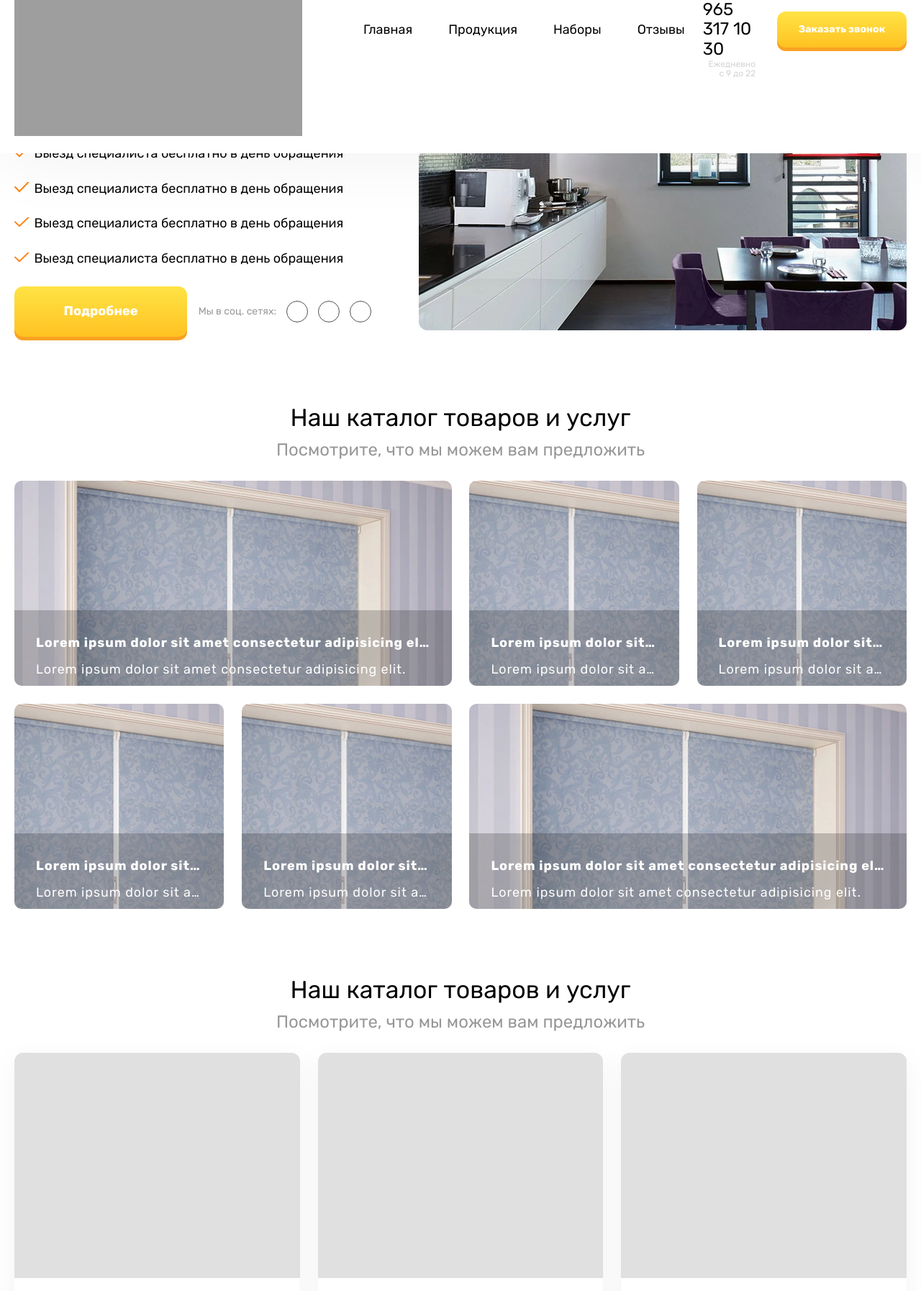
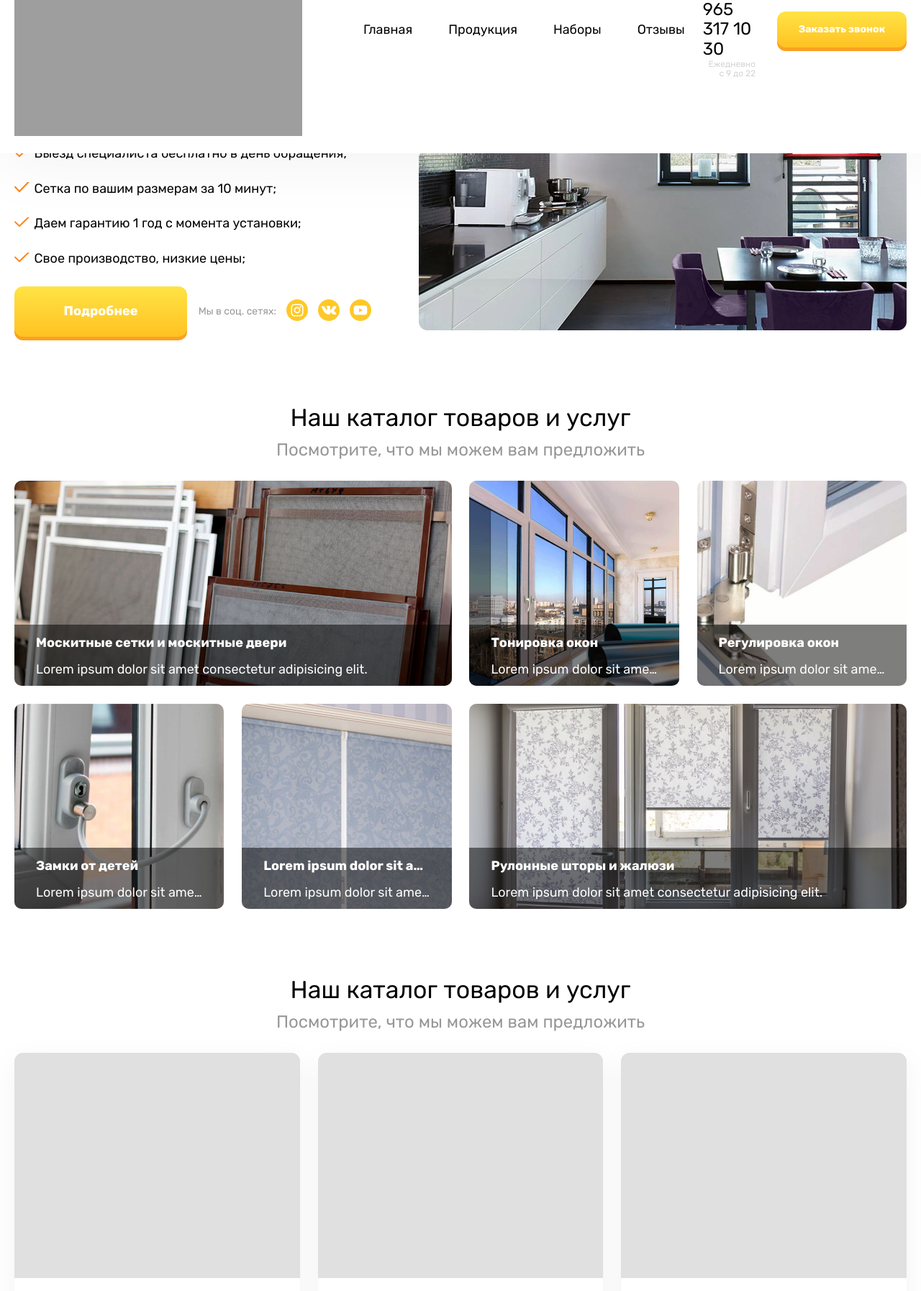
Before and after one commit to acr0matic/moskitsetki_msk, a PHP site: page / in a window 1280 px wide. Shown: the part 126-1920 px from the top of the page at 72% size. Run offline with PHP 8.4, Linux system fonts and the light colour scheme; style sheets or scripts are compiled from the project's sources; grey boxes are pictures that could not be loaded.

Commit message:
Сверстано модальное окно, частично загружен контент на сайт

```diff
--- a/src/index.html
+++ b/src/index.html
@@ -65,8 +65,8 @@
           <ul class="nav">
             <li class="nav-item"><a href="index.html" class="nav-link">Главная</a></li>
             <li class="nav-item"><a href="production.html" class="nav-link">Продукция</a></li>
-            <li class="nav-item"><a href="index.html" class="nav-link">Наборы</a></li>
-            <li class="nav-item"><a href="index.html" class="nav-link">Отзывы</a></li>
+            <li class="nav-item"><a href="#popular-kits" class="nav-link">Наборы</a></li>
+            <li class="nav-item"><a href="#feedback" class="nav-link">Отзывы</a></li>
           </ul>
         </nav>
         <div class="callback">
@@ -87,20 +87,20 @@
       <div class="container">
         <div class="wrapper">
           <div class="content">
-            <h1 class="title">Lorem ipsum dolor sit amet consectetur adipisicing elit. Maxime, atque.</h1>
+            <h1 class="title">Изготовление москитных сеток и рулонных штор на заказ</h1>
             <ul class="advantages">
-              <li class="advantages-item">Выезд специалиста бесплатно в день обращения</li>
-              <li class="advantages-item">Выезд специалиста бесплатно в день обращения</li>
-              <li class="advantages-item">Выезд специалиста бесплатно в день обращения</li>
-              <li class="advantages-item">Выезд специалиста бесплатно в день обращения</li>
+              <li class="advantages-item">Выезд специалиста бесплатно в день обращения;</li>
+              <li class="advantages-item">Сетка по вашим размерам за 10 минут;</li>
+              <li class="advantages-item">Даем гарантию 1 год с момента установки;</li>
+              <li class="advantages-item">Свое производство, низкие цены;</li>
             </ul>
             <div class="wrap">
               <button data-anchor-button="#catalog" class="button button-large">Подробнее</button>
               <div class="social">
                 <span>Мы в соц. сетях:</span>
-                <a href="" class="social-link"><img src="" alt=""></a>
-                <a href="" class="social-link"><img src="" alt=""></a>
-                <a href="" class="social-link"><img src="" alt=""></a>
+                <a href="https://www.instagram.com/moskitsetki_msk/" target="_blank" class="social-link"><img class="social-icon" src="img/icons/instagram.svg" alt=""></a>
+                <a href="https://vk.com/moskitsetki_msk" class="social-link" target="_blank"><img class="social-icon" src="img/icons/vk.svg" alt=""></a>
+                <a href="" class="social-link" target="_blank"><img class="social-icon" src="img/icons/youtube.svg" alt=""></a>
               </div>
               <!-- /.social -->
             </div>
@@ -123,10 +123,43 @@
         <!-- /.section-title -->
         <div class="catalog-cards">
           <div class="catalog-card">
+            <a class="item-wrapper" href="production.html">
+              <img src="img/catalog/moskit-setka.jpg" alt="" class="catalog-image">
+              <div class="catalog-description">
+                <h3 class="catalog-heading">Москитные сетки и москитные двери</h3>
+                <p class="catalog-text">Lorem ipsum dolor sit amet consectetur adipisicing elit.</p>
+              </div>
+              <!-- /.catalog-description -->
+            </a>
+          </div>
+          <!-- /.catalog-card -->
+          <div class="catalog-card">
             <a class="item-wrapper" href="">
-              <img src="img/product-img.jpg" alt="" class="catalog-image">
+              <img src="img/catalog/tinting.jpg" alt="" class="catalog-image">
               <div class="catalog-description">
-                <h3 class="catalog-heading">Lorem ipsum dolor sit amet consectetur adipisicing elit.</h3>
+                <h3 class="catalog-heading">Тонировка окон</h3>
+                <p class="catalog-text">Lorem ipsum dolor sit amet consectetur adipisicing elit.</p>
+              </div>
+              <!-- /.catalog-description -->
+            </a>
+          </div>
+          <!-- /.catalog-card -->
+          <div class="catalog-card">
+            <a class="item-wrapper" href="">
+              <img src="img/catalog/adjustment.jpg" alt="" class="catalog-image">
+              <div class="catalog-description">
+                <h3 class="catalog-heading">Регулировка окон</h3>
+                <p class="catalog-text">Lorem ipsum dolor sit amet consectetur adipisicing elit.</p>
+              </div>
+              <!-- /.catalog-description -->
+            </a>
+          </div>
+          <!-- /.catalog-card -->
+          <div class="catalog-card">
+            <a class="item-wrapper" href="">
+              <img src="img/catalog/lock.jpg" alt="" class="catalog-image">
+              <div class="catalog-description">
+                <h3 class="catalog-heading">Замки от детей</h3>
                 <p class="catalog-text">Lorem ipsum dolor sit amet consectetur adipisicing elit.</p>
               </div>
               <!-- /.catalog-description -->
@@ -145,43 +178,10 @@
           </div>
           <!-- /.catalog-card -->
           <div class="catalog-card">
-            <a class="item-wrapper" href="">
-              <img src="img/product-img.jpg" alt="" class="catalog-image">
+            <a class="item-wrapper" href="production.html">
+              <img src="img/catalog/curtains.jpg" alt="" class="catalog-image">
               <div class="catalog-description">
-                <h3 class="catalog-heading">Lorem ipsum dolor sit amet consectetur adipisicing elit.</h3>
-                <p class="catalog-text">Lorem ipsum dolor sit amet consectetur adipisicing elit.</p>
-              </div>
-              <!-- /.catalog-description -->
-            </a>
-          </div>
-          <!-- /.catalog-card -->
-          <div class="catalog-card">
-            <a class="item-wrapper" href="">
-              <img src="img/product-img.jpg" alt="" class="catalog-image">
-              <div class="catalog-description">
-                <h3 class="catalog-heading">Lorem ipsum dolor sit amet consectetur adipisicing elit.</h3>
-                <p class="catalog-text">Lorem ipsum dolor sit amet consectetur adipisicing elit.</p>
-              </div>
-              <!-- /.catalog-description -->
-            </a>
-          </div>
-          <!-- /.catalog-card -->
-          <div class="catalog-card">
-            <a class="item-wrapper" href="">
-              <img src="img/product-img.jpg" alt="" class="catalog-image">
-              <div class="catalog-description">
-                <h3 class="catalog-heading">Lorem ipsum dolor sit amet consectetur adipisicing elit.</h3>
-                <p class="catalog-text">Lorem ipsum dolor sit amet consectetur adipisicing elit.</p>
-              </div>
-              <!-- /.catalog-description -->
-            </a>
-          </div>
-          <!-- /.catalog-card -->
-          <div class="catalog-card">
-            <a class="item-wrapper" href="">
-              <img src="img/product-img.jpg" alt="" class="catalog-image">
-              <div class="catalog-description">
-                <h3 class="catalog-heading">Lorem ipsum dolor sit amet consectetur adipisicing elit.</h3>
+                <h3 class="catalog-heading">Рулонные шторы и жалюзи</h3>
                 <p class="catalog-text">Lorem ipsum dolor sit amet consectetur adipisicing elit.</p>
               </div>
               <!-- /.catalog-description -->
@@ -353,10 +353,23 @@
               <div class="swiper-slide feedback-card">
                 <img src="img/avatar.jpg" alt="" class="avatar">
                 <div class="feedback-text">
-                  <p class="feedback-description">lit, sed do eiusmod tempor incididunt ut labore et dolore magna aliqua. Ut enim ad minim veniam, quis nostrud</p>
+                  <p class="feedback-description">Ставили буквально месяц назад и сказать, что я довльна - ничего не сказать! Ни одной летающей души в квартире, а также стало меньше пыли. Рекомендую!</p>
                   <div class="feedback-info">
-                    <span class="name">Иван Гордиенко</span>
-                    <a href="" class="social-link"><img src="" alt=""></a>
+                    <span class="name">Анна Нечаева</span>
+                    <a href="" class="social-link"><img class="social-icon" src="img/icons/vk.svg" alt=""></a>
+                    <time>22.01.2020</time>
+                  </div>
+                  <!-- /.feedback-info -->
+                </div>
+                <!-- /.feedback-text -->
+              </div>
+              <div class="swiper-slide feedback-card">
+                <img src="img/avatar.jpg" alt="" class="avatar">
+                <div class="feedback-text">
+                  <p class="feedback-description">Благодарю Вас за установку сеточки на балконе! Душа моя спокойна по поводу моего котика, надеюсь прослужит долго! Спасибо, вам, Михаил, и вашему коллеге за оперативность!</p>
+                  <div class="feedback-info">
+                    <span class="name">Алена Белозор</span>
+                    <a href="https://www.instagram.com/belozoralena/" target="_blank" class="social-link"><img class="social-icon" src="img/icons/instagram.svg" alt=""></a>
                     <time>22.01.2020</time>
                   </div>
                   <!-- /.feedback-info -->
@@ -369,7 +382,7 @@
                   <p class="feedback-description">Lorem ipsum dolor sit amet, consectetur adipisicing elit, sed do eiusmod tempor incididunt ut labore et dolore magna aliqua. Ut enim ad minim veniam, quis nostrud</p>
                   <div class="feedback-info">
                     <span class="name">Иван Гордиенко</span>
-                    <a href="" class="social-link"><img src="" alt=""></a>
+                    <a href="" class="social-link"><img class="social-icon" src="" alt=""></a>
                     <time>22.01.2020</time>
                   </div>
                   <!-- /.feedback-info -->
@@ -382,20 +395,7 @@
                   <p class="feedback-description">Lorem ipsum dolor sit amet, consectetur adipisicing elit, sed do eiusmod tempor incididunt ut labore et dolore magna aliqua. Ut enim ad minim veniam, quis nostrud</p>
                   <div class="feedback-info">
                     <span class="name">Иван Гордиенко</span>
-                    <a href="" class="social-link"><img src="" alt=""></a>
-                    <time>22.01.2020</time>
-                  </div>
-                  <!-- /.feedback-info -->
-                </div>
-                <!-- /.feedback-text -->
-              </div>
-              <div class="swiper-slide feedback-card">
-                <img src="img/avatar.jpg" alt="" class="avatar">
-                <div class="feedback-text">
-                  <p class="feedback-description">Lorem ipsum dolor sit amet, consectetur adipisicing elit, sed do eiusmod tempor incididunt ut labore et dolore magna aliqua. Ut enim ad minim veniam, quis nostrud</p>
-                  <div class="feedback-info">
-                    <span class="name">Иван Гордиенко</span>
-                    <a href="" class="social-link"><img src="" alt=""></a>
+                    <a href="" class="social-link"><img class="social-icon" src="" alt=""></a>
                     <time>22.01.2020</time>
                   </div>
                   <!-- /.feedback-info -->
@@ -405,7 +405,7 @@
             </div>
           </div>
           <!-- /.swiper-container -->
-          <button class="button button-center">Больше отзывов</button>
+          <button onclick="window.open('https://vk.com/moskitsetki_msk?z=album-179924034_263108745',  '_blank')" class="button button-center">Больше отзывов</button>
         </div>
         <!-- /.container -->
         <div class="swiper-button-prev"></div>
@@ -430,9 +430,9 @@
           <button class="button button-large">Оставить заявку</button>
           <div class="social">
             <span>Мы в соц. сетях:</span>
-            <a href="" class="social-link"><img src="" alt=""></a>
-            <a href="" class="social-link"><img src="" alt=""></a>
-            <a href="" class="social-link"><img src="" alt=""></a>
+            <a href="https://www.instagram.com/moskitsetki_msk/" target="_blank" class="social-link"><img class="social-icon" src="img/icons/instagram.svg" alt=""></a>
+            <a href="https://vk.com/moskitsetki_msk" class="social-link" target="_blank"><img class="social-icon" src="img/icons/vk.svg" alt=""></a>
+            <a href="" class="social-link" target="_blank"><img class="social-icon" src="img/icons/youtube.svg" alt=""></a>
           </div>
           <!-- /.social -->
         </div>
@@ -450,11 +450,10 @@
         </a>
         <nav class="menu">
           <ul class="nav">
-            <li class="nav-item"><a href="#" class="nav-link footer-nav-link">Вкладка</a></li>
-            <li class="nav-item"><a href="#" class="nav-link footer-nav-link">Вкладка</a></li>
-            <li class="nav-item"><a href="#" class="nav-link footer-nav-link">Вкладка</a></li>
-            <li class="nav-item"><a href="#" class="nav-link footer-nav-link">Вкладка</a></li>
-            <li class="nav-item"><a href="#" class="nav-link footer-nav-link">Вкладка</a></li>
+            <li class="nav-item"><a href="index.html" class="nav-link footer-nav-link">Главная</a></li>
+            <li class="nav-item"><a href="production.html" class="nav-link footer-nav-link">Продукция</a></li>
+            <li class="nav-item"><a href="#popular-kits" class="nav-link footer-nav-link">Наборы</a></li>
+            <li class="nav-item"><a href="#feedback" class="nav-link footer-nav-link">Отзывы</a></li>
           </ul>
         </nav>
         <div class="callback">
@@ -469,36 +468,37 @@
         <a class="politics" href="#">Политика конфиденциальности</a>
         <div class="social">
           <span>Мы в соц. сетях:</span>
-          <a href="" class="social-link"><img src="" alt=""></a>
-          <a href="" class="social-link"><img src="" alt=""></a>
-          <a href="" class="social-link"><img src="" alt=""></a>
+          <a href="https://www.instagram.com/moskitsetki_msk/" target="_blank" class="social-link"><img class="social-icon" src="img/icons/instagram.svg" alt=""></a>
+          <a href="https://vk.com/moskitsetki_msk" class="social-link" target="_blank"><img class="social-icon" src="img/icons/vk.svg" alt=""></a>
+          <a href="" class="social-link" target="_blank"><img class="social-icon" src="img/icons/youtube.svg" alt=""></a>
         </div>
       </div>
       <!-- /.wrapper -->
     </div>
   </footer>
 
-  <div class="modal micromodal-slide" id="modal-callback" aria-hidden="true">
+  <div class="micromodal-slide" id="modal-callback" aria-hidden="true">
     <div class="modal__overlay" tabindex="-1" data-micromodal-close>
       <div class="modal__container" role="dialog" aria-modal="true" aria-labelledby="modal-1-title">
-        <header class="modal__header">
-          <h2 class="modal__title" id="modal-1-title">
-            Micromodal
-          </h2>
-          <button class="modal__close" aria-label="Close modal" data-micromodal-close></button>
-        </header>
-        <main class="modal__content" id="modal-1-content">
-          <p>
-            Try hitting the <code>tab</code> key and notice how the focus stays within the modal itself. Also, <code>esc</code> to close modal.
-          </p>
-        </main>
-        <footer class="modal__footer">
-          <button class="modal__btn modal__btn-primary">Continue</button>
-          <button class="modal__btn" data-micromodal-close aria-label="Close this dialog window">Close</button>
-        </footer>
+        <button class="modal__close" aria-label="Close modal" data-micromodal-close></button>
+        <form class="form form-modal" action="">
+          <h2 class="modal-title">Заказать обратный звонок</h2>
+          <p class="modal-text">Укажите Ваш имя и номер телефона, мы свяжемся с Вами в ближайшее время, согласуем удобное время и дату</p>
+          <input class="input input-text" type="text" name="" placeholder="Ваше имя">
+          <input class="input input-text" type="text" name="" placeholder="Ваше имя">
+          <div class="checkbox">
+            <input type="checkbox" id="accept" />
+            <label for="accept">Я согласен на обработку моих персональных данных согласно условиям <a href="" class="politics">политики конфиденциальности</a></label>
+          </div>
+          <!-- /.politics -->
+          <button class="button button-large button-form">Заказать</button>
+        </form>
       </div>
+      <!-- /.modal__container -->
     </div>
+    <!-- /.modal__overlay -->
   </div>
+  <!-- /.micromodal-slide -->
 
   <!-- Скрипты -->
   <!-- build:js -->
--- a/src/styles/scss/base/_helpers.scss
+++ b/src/styles/scss/base/_helpers.scss
@@ -38,13 +38,12 @@
   align-items: center;
 
   &-link {
+    margin-left: 14px;
+  }
+
+  &-icon {
     width: 30px;
     height: 30px;
-
-    margin-left: 14px;
-
-    border: 1px solid #505050;
-    border-radius: 50%;
   }
 }
 .product-page-image,
--- a/src/styles/scss/base/_typography.scss
+++ b/src/styles/scss/base/_typography.scss
@@ -9,6 +9,8 @@ body {
 small {
   font-size: $font-5;
 }
+
+label,
 .company-info,
 .politics,
 .button,
@@ -38,9 +40,14 @@ h2 {
   font-weight: 500;
 }
 
+.modal-title,
 .block-title,
 h1 {
   font-size: $font-1;
+}
+
+.title {
+  text-transform: uppercase;
 }
 
 p,
@@ -50,6 +57,7 @@ h2 {
 }
 
 h3,
+.modal-text,
 .product-description,
 .kit-item,
 .feedback-description {
@@ -79,10 +87,6 @@ p {
 
 .button {
   font-weight: 700;
-}
-
-.item-wrapper {
-  letter-spacing: 0.06rem;
 }
 
 .button,
--- a/src/styles/scss/components/_form.scss
+++ b/src/styles/scss/components/_form.scss
@@ -17,4 +17,9 @@
 
     box-shadow: 0 10px 40px 0 rgba(0, 0, 0, 0.05);
   }
+
+  &-modal {
+    flex-direction: column;
+    justify-content: center;
+  }
 }
--- a/src/styles/scss/layout/_catalog.scss
+++ b/src/styles/scss/layout/_catalog.scss
@@ -38,6 +38,6 @@
   bottom: 0;
 
   width: 100%;
-  padding: 30px 30px 0 30px;
-  background: rgba($color: #000000, $alpha: 0.2);
+  padding: 10px 30px 0 30px;
+  background: rgba($color: #000000, $alpha: 0.5);
 }
```
Also changed, not shown: src/product-page.html (+24 -24 lines), src/production.html (+37 -12 lines), src/styles/scss/components/_input.scss (+69 -0 lines), src/styles/scss/components/_modal.scss (+19 -64 lines), src/img/catalog/adjustment.jpg (added), src/img/catalog/curtains.jpg (added), src/img/catalog/lock.jpg (added), src/img/catalog/moskit-setka.jpg (added), src/img/catalog/tinting.jpg (added), src/img/icons/instagram.svg (added), src/img/icons/vk.svg (added), src/img/icons/youtube.svg (added).
